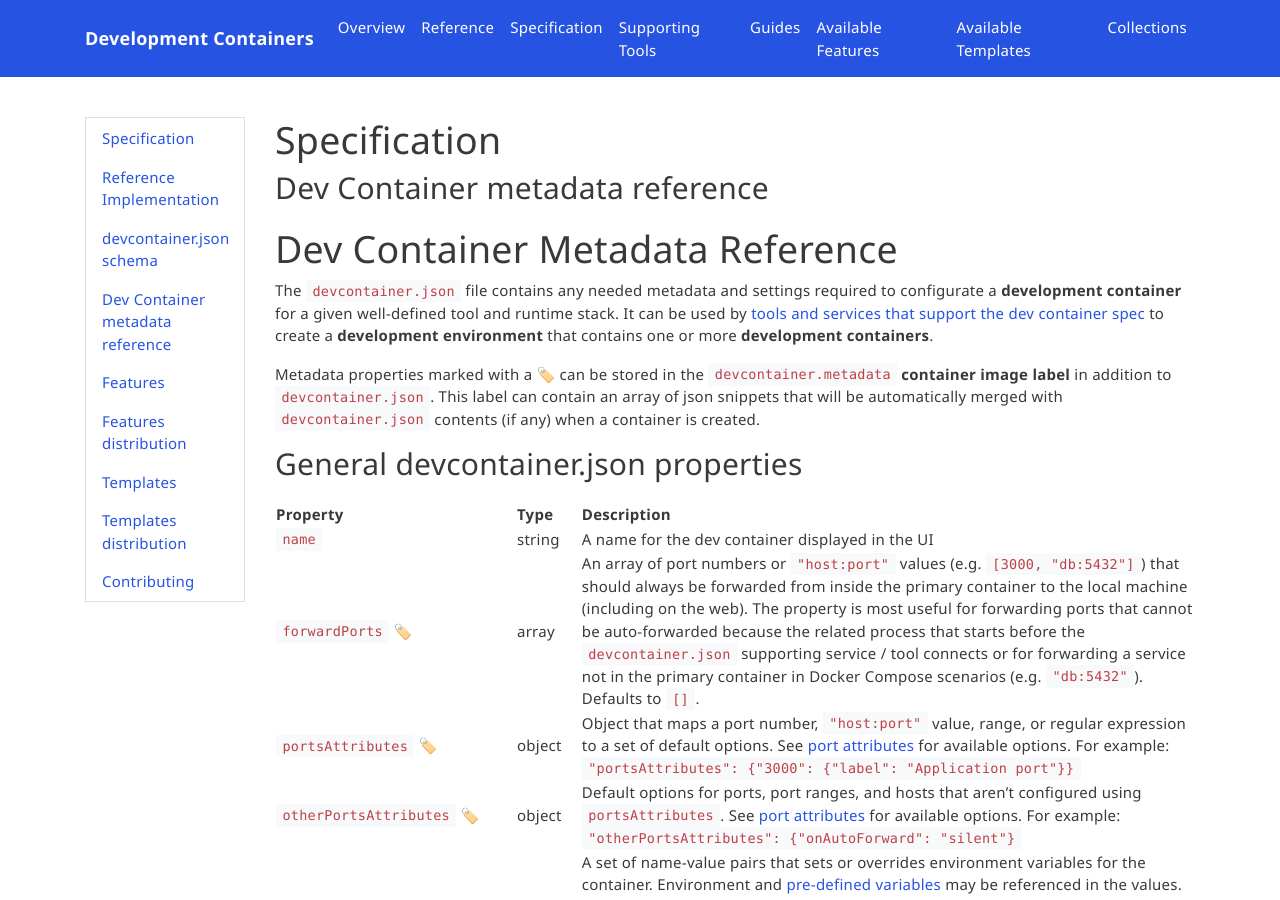
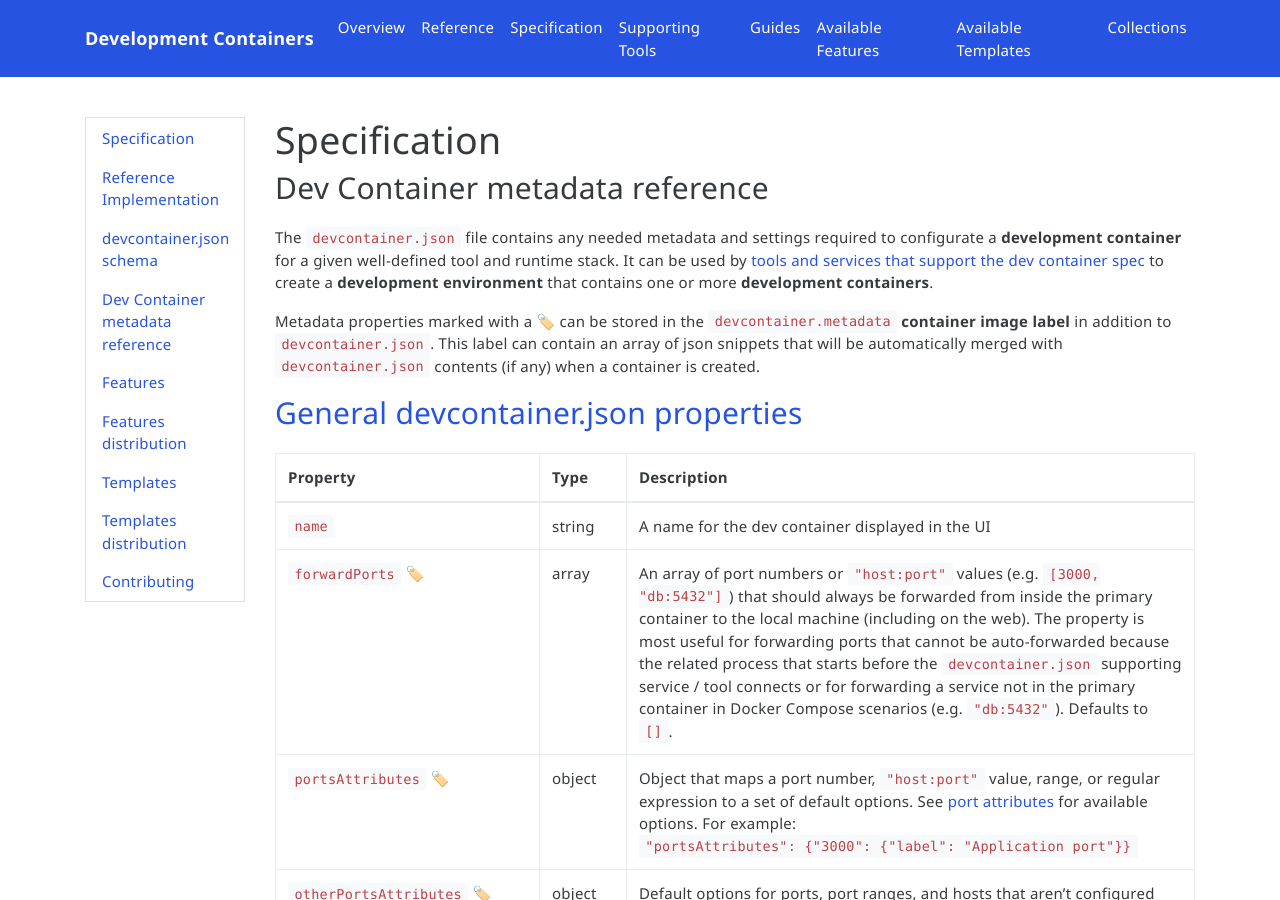
Before and after one commit to devcontainers/devcontainers.github.io, a Jekyll site: the page built from _implementors/json_reference.md, in a window 1280 px wide and 900 px high. Built offline with Jekyll 4.4.1, drawn with Linux system fonts in a browser that asks for light colours; nearby versions of some CDN libraries; comment, search, counter and statistics services are not loaded.

Commit message:
Maintained HTML tags as-is in file.

````diff
--- a/_implementors/json_reference.md
+++ b/_implementors/json_reference.md
@@ -6,16 +6,14 @@
 index: 4
 ---
 
-# Dev Container Metadata Reference
-
 The `devcontainer.json` file contains any needed metadata and settings required to configurate a **development container** for a given well-defined tool and runtime stack. It can be used by [tools and services that support the dev container spec](supporting-tools.md) to create a **development environment** that contains one or more **development containers**.
 
 Metadata properties marked with a 🏷️ can be stored in the `devcontainer.metadata` **container image label** in addition to `devcontainer.json`. This label can contain an array of json snippets that will be automatically merged with `devcontainer.json` contents (if any) when a container is created.
 
-## General devcontainer.json properties
+## <a href="#general-properties" name="general-properties" class="anchor"> General devcontainer.json properties </a>
 
 | Property | Type | Description |
-|----------|------|-------------|
+|:----------|:------|:-------------|
 | `name` | string | A name for the dev container displayed in the UI |
 | `forwardPorts` 🏷️ | array | An array of port numbers or `"host:port"` values  (e.g. `[3000, "db:5432"]`) that should always be forwarded from inside the primary container to the local machine (including on the web). The property is most useful for forwarding ports that cannot be auto-forwarded because the related process that starts before the `devcontainer.json` supporting service / tool connects or for forwarding a service not in the primary container in Docker Compose scenarios (e.g. `"db:5432"`). Defaults to `[]`. |
 | `portsAttributes` 🏷️ | object | Object that maps a port number, `"host:port"` value, range, or regular expression to a set of default options. See [port attributes](#port-attributes) for available options. For example: <br />`"portsAttributes": {"3000": {"label": "Application port"}}` |
@@ -36,15 +34,16 @@
 | `features` | object | An object of [Dev Container Feature IDs](https://containers.dev/features) and related options to be added into your primary container. The specific options that are available varies by feature, so see its documentation for additional details. For example: <br />`"features": { "ghcr.io/devcontainers/features/github-cli": {} }` |
 | `overrideFeatureInstallOrder` | array | By default, Features will attempt to automatically set the order they are installed based on a `installsAfter` property within each of them. This property allows you to override the Feature install order when needed. For example: <br />`"overrideFeatureInstallОrder": [ "ghcr.io/devcontainers/features/common-utils", "ghcr.io/devcontainers/features/github-cli" ]` |
 | `customizations` 🏷️| object | Product specific properties, defined in [supporting tools](supporting-tools.md) |
+{: .table .table-bordered .table-responsive}
 
-## Scenario specific properties
+## <a href="#scenario-specific" name="scenario-specific" class="anchor"> Scenario specific properties </a>
 
 The focus of `devcontainer.json` is to describe how to enrich a container for the purposes of development rather than acting as a multi-container orchestrator format. Instead, container orchestrator formats can be referenced when needed to manage multiple containers and their lifecycles. Today, `devcontainer.json` includes scenario specific properties for working without a container orchestrator (by directly referencing an image or Dockerfile) and for using Docker Compose as a simple multi-container orchestrator.
 
-### Image or Dockerfile specific properties
+### <a href="#image-specific" name="image-specific" class="anchor"> Image or Dockerfile specific properties </a>
 
 | Property | Type | Description |
-|----------|------|-------------|
+|:----------|:------|:-------------|
 | `image` | string | **Required** when using an image. The name of an image in a container registry ([DockerHub](https://hub.docker.com), [GitHub Container Registry](https://docs.github.com/packages/guides/about-github-container-registry), [Azure Container Registry](https://azure.microsoft.com/services/container-registry/)) that `devcontainer.json` supporting services / tools should use to create the dev container. |
 | `build.dockerfile` | string |**Required** when using a Dockerfile. The location of a [Dockerfile](https://docs.docker.com/engine/reference/builder/) that defines the contents of the container. The path is relative to the `devcontainer.json` file. |
 | `build.context` | string | Path that the Docker build should be run from relative to `devcontainer.json`. For example, a value of `".."` would allow you to reference content in sibling directories. Defaults to `"."`. |
@@ -56,26 +55,28 @@
 | `workspaceMount` | string | Requires `workspaceFolder` be set as well. Overrides the default local mount point for the workspace when the container is created. Supports the same values as the [Docker CLI `--mount` flag](https://docs.docker.com/engine/reference/commandline/run/#add-bind-mounts-or-volumes-using-the---mount-flag). Environment and [pre-defined variables](#variables-in-devcontainerjson) may be referenced in the value. For example: <br />`"workspaceMount": "source=${localWorkspaceFolder}/sub-folder,target=/workspace,type=bind,consistency=cached", "workspaceFolder": "/workspace"` |
 | `workspaceFolder` | string | Requires `workspaceMount` be set. Sets the default path that `devcontainer.json` supporting services / tools should open when connecting to the container. Defaults to the automatic source code mount location. |
 | `runArgs` | array | An array of [Docker CLI arguments](https://docs.docker.com/engine/reference/commandline/run/) that should be used when running the container. Defaults to `[]`. For example, this allows ptrace based debuggers like C++ to work in the container:<br /> `"runArgs": [ "--cap-add=SYS_PTRACE", "--security-opt", "seccomp=unconfined" ]` . |
+{: .table .table-bordered .table-responsive}
 
-### Docker Compose specific properties
+### <a href="#compose-specific" name="compose-specific" class="anchor"> Docker Compose specific properties </a>
 
 | Property | Type | Description |
-|----------|------|-------------|
+|:----------|:------|:-------------|
 | `dockerComposeFile` | string,<br>array | **Required** when [using Docker Compose](https://docs.docker.com/compose/). Path or an ordered list of paths to Docker Compose files relative to the `devcontainer.json` file. Using an array is useful [when extending your Docker Compose configuration](https://docs.docker.com/compose/extends/#multiple-compose-files). The order of the array matters since the contents of later files can override values set in previous ones.<br>The default `.env` file is picked up from the root of the project, but you can use `env_file` in your Docker Compose file to specify an alternate location.<br>Note that the array syntax will execute the command without a shell. You can [learn more](#formatting-string-vs-array-properties) about formatting string vs array properties. |
 | `service` | string | **Required** when [using Docker Compose](https://docs.docker.com/compose/). The name of the service `devcontainer.json` supporting services / tools should connect to once running.  |
 | `runServices` | array | An array of services in your Docker Compose configuration that should be started by `devcontainer.json` supporting services / tools. These will also be stopped when you disconnect unless `"shutdownAction"` is `"none"`. Defaults to all services. |
 | `workspaceFolder` | string | Sets the default path that `devcontainer.json` supporting services / tools should open when connecting to the container (which is often the path to a volume mount where the source code can be found in the container). Defaults to `"/"`. |
+{: .table .table-bordered .table-responsive}
 
-## Tool-specific properties
+## <a href="#tool-specific" name="tool-specific" class="anchor"> Tool-specific properties </a>
 
 While most properties apply to any `devcontainer.json` supporting tool or service, a few are specific to certain tools. You may explore this in the [supporting tools and services document](supporting-tools.md).
 
-## Lifecycle scripts
+## <a href="#lifecycle-scripts" name="lifecycle-scripts" class="anchor"> Lifecycle scripts </a>
 
 When creating or working with a dev container, you may need different commands to be run at different points in the container's lifecycle. The table below lists a set of command properties you can use to update what the container's contents in the order in which they are run (for example, `onCreateCommand` will run after `initializeCommand`). Each command property is an string or list of command arguments that should execute from the `workspaceFolder`.
 
 | Property | Type | Description |
-|----------|------|-------------|
+|:----------|:------|:-------------|
 | `initializeCommand` | string,<br>array,<br>object | A command string or list of command arguments to run on the **host machine** before the container is created.<br /><br /> ⚠️ The command is run wherever the source code is located on the host. For cloud services, this is in the cloud.<br>Note that the array syntax will execute the command without a shell. You can [learn more](#formatting-string-vs-array-properties) about formatting string vs array vs object properties. |
 | `onCreateCommand` 🏷️ | string,<br>array,<br>object | This command is the first of three (along with `updateContentCommand` and `postCreateCommand`) that finalizes container setup when a dev container is created. It and subsequent commands execute **inside** the container immediately after it has started for the first time.<br /><br> Cloud services can use this command when caching or prebuilding a container. This means that it will not typically have access to user-scoped assets or secrets.<br>Note that the array syntax will execute the command without a shell. You can [learn more](#formatting-string-vs-array-properties) about formatting string vs array vs object properties. |
 | `updateContentCommand` 🏷️ | string,<br>array,<br>object  | This command is the second of three that finalizes container setup when a dev container is created. It executes inside the container after `onCreateCommand` whenever new content is available in the source tree during the creation process.<br><br />It will execute at least once, but cloud services will also periodically execute the command to refresh cached or prebuilt containers. Like cloud services using `onCreateCommand`, it can only take advantage of repository and org scoped secrets or permissions.<br>Note that the array syntax will execute the command without a shell. You can [learn more](#formatting-string-vs-array-properties) about formatting string vs array vs object properties. |
@@ -83,41 +84,45 @@
 | `postStartCommand` 🏷️ | string,<br>array,<br>object | A command to run each time the container is successfully started.<br>Note that the array syntax will execute the command without a shell. You can [learn more](#formatting-string-vs-array-properties) about formatting string vs array vs object properties. |
 | `postAttachCommand` 🏷️ | string,<br>array,<br>object | A command to run each time a tool has successfully attached to the container.<br>Note that the array syntax will execute the command without a shell. You can [learn more](#formatting-string-vs-array-properties) about formatting string vs array vs object properties. |
 | `waitFor` 🏷️ | enum | An enum that specifies the command any tool should wait for before connecting. Defaults to `updateContentCommand`. This allows you to use `onCreateCommand` or `updateContentCommand` for steps that must happen before `devcontainer.json` supporting tools connect while still using `postCreateCommand` for steps that can happen behind the scenes afterwards. |
+{: .table .table-bordered .table-responsive}
 
 For each command property, if the value is a single string, it will be run in `/bin/sh`. Use `&&` in a string to execute multiple commands. For example, `"yarn install"` or `"apt-get update && apt-get install -y curl"`. The array syntax `["yarn", "install"]` will invoke the command (in this case `yarn`) directly without using a shell. Each fires after your source code has been mounted, so you can also run shell scripts from your source tree. For example: `bash scripts/install-dev-tools.sh`
 
 If one of the lifecycle scripts fails, any subsequent scripts will not be executed. For instance, if `postCreateCommand` fails, `postStartCommand` and any following scripts will be skipped.
 
-## Minimum host requirements
+## <a href="#min-host-reqs" name="min-host-reqs" class="anchor"> Minimum host requirements </a>
 
 While `devcontainer.json` does not focus on hardware or VM provisioning, it can be useful to know your container's minimum RAM, CPU, and storage requirements. This is what the `hostRequirements` properties allow you to do. Cloud services can use these properties to automatically default to the best compute option available, while in other cases, you will be presented with a warning if the requirements are not met.
 
 | Property | Type | Description |
-|----------|------|-------------|
+|:----------|:------|:-------------|
 | `hostRequirements.cpus` 🏷️ | integer | Indicates the minimum required number of CPUs / virtual CPUs / cores. For example: `"hostRequirements": {"cpus": 2}` |
 | `hostRequirements.memory` 🏷️ | string |  A string indicating minimum memory requirements with a `tb`, `gb`, `mb`, or `kb` suffix. For example, `"hostRequirements": {"memory": "4gb"}` |
 | `hostRequirements.storage` 🏷️ | string | A string indicating minimum storage requirements with a `tb`, `gb`, `mb`, or `kb` suffix. For example, `"hostRequirements": {"storage": "32gb"}` |
 
-## Port attributes
+ {: .table .table-bordered .table-responsive}
+
+## <a href="#port-attributes" name="port-attributes" class="anchor"> Port attributes </a>
 
 The `portsAttributes` and `otherPortsAttributes` properties allow you to map default port options for one or more manually or automatically forwarded ports. The following is a list of options that can be set in the configuration object assigned to the property.
 
 | Property | Type | Description |
-|----------|------|-------------|
+|:----------|:------|:-------------|
 | `label` 🏷️ | string | Display name for the port in the ports view. Defaults to not set. |
 | `protocol` 🏷️ | enum | Controls protocol handling for forwarded ports. When not set, the port is assumed to be a raw TCP stream which, if forwarded to `localhost`, supports any number of protocols. However, if the port is forwarded to a web URL (e.g. from a cloud service on the web), only HTTP ports in the container are supported. Setting this property to `https` alters handling by ignoring any SSL/TLS certificates present when communicating on the port and using the correct certificate for the forwarded URL instead (e.g `https://*.githubpreview.dev`). If set to `http`, processing is the same as if the protocol is not set. Defaults to not set. |
 | `onAutoForward` 🏷️ | enum | Controls what should happen when a port is auto-forwarded once you've connected to the container. `notify` is the default, and a notification will appear when the port is auto-forwarded. If set to `openBrowser`, the port will be opened in the system's default browser. A value of `openBrowserOnce` will open the browser only once. `openPreview` will open the URL in `devcontainer.json` supporting services' / tools' embedded preview browser. A value of `silent` will forward the port, but take no further action. A value of `ignore` means that this port should not be auto-forwarded at all. |
 | `requireLocalPort` 🏷️ | boolean | Dictates when port forwarding is required to map the port in the container to the same port locally or not. If set to `false`, the `devcontainer.json` supporting services /  tools will attempt to use the specified port forward to `localhost`, and silently map to a different one if it is unavailable. If set to `true`, you will be notified if it is not possible to use the same port. Defaults to `false`. |
 | `elevateIfNeeded` 🏷️ | boolean | Forwarding low ports like 22, 80, or 443 to `localhost` on the same port from `devcontainer.json` supporting services / tools may require elevated permissions on certain operating systems. Setting this property to `true` will automatically try to elevate the `devcontainer.json` supporting tool's permissions in this situation. Defaults to `false`. |
+{: .table .table-bordered .table-responsive}
 
-## Formatting string vs. array properties
+## <a href="#formatting-string-vs-array-properties" name="formatting-string-vs-array-properties" class="anchor"> Formatting string vs. array properties </a>
 
 The format of certain properties will vary depending on the involvement of a shell.
 
 `postCreateCommand`, `postStartCommand`, `postAttachCommand`, and `initializeCommand` all have 3 types:
 * Array: Passed to the OS for execution without going through a shell
 * String: Goes through a shell (it needs to be parsed into command and arguments)
-* Object: All lifecycle scripts have been extended to support `object` types to allow for [parallel execution](../specs/devcontainer-reference.md/#parallel-lifecycle-script-execution)
+* Object: All lifecycle scripts have been extended to support `object` types to allow for [parallel execution](https://containers.dev/implementors/spec/#parallel-exec)
 
 `runArgs` only has the array type. Using `runArgs` via a typical command line, you'll need single quotes if the shell runs into parameters with spaces. However, these single quotes aren't passed on to the executable. Thus, in your `devcontainer.json`, you'd follow the array format and leave out the single quotes:
 
@@ -154,12 +159,12 @@
 }
 ```
 
-## Variables in devcontainer.json
+## <a href="#variables-in-devcontainerjson" name="variables-in-devcontainerjson" class="anchor"> Variables in devcontainer.json </a>
 
 Variables can be referenced in certain string values in `devcontainer.json` in the following format: **${variableName}**. The following is a list of available variables you can use.
 
 | Variable | Properties | Description |
-|----------|---------|----------------------|
+|:----------|:---------|:----------------------|
 | `${localEnv:VARIABLE_NAME}` | Any | Value of an environment variable on the **host machine** (in this case, called `VARIABLE_NAME`). Unset variables are left blank. For example, this would set a variable to your local home folder on Linux / macOS or the user folder on Windows:<br/> `"remoteEnv": { "LOCAL_USER_PATH": "${localEnv:HOME}${localEnv:USERPROFILE}" }` <br /><br /> A default value for when the environment variable is not set can be given with `${localEnv:VARIABLE_NAME:default_value}`. <br /><br /> ⚠️ For a cloud service, the host is in the cloud rather than your local machine.|
 | `${containerEnv:VARIABLE_NAME}` | `remoteEnv` | Value of an existing environment variable inside the container once it is up and running (in this case, called `VARIABLE_NAME`). For example:<br /> `"remoteEnv": { "PATH": "${containerEnv:PATH}:/some/other/path" }` <br /><br /> A default value for when the environment variable is not set can be given with `${containerEnv:VARIABLE_NAME:default_value}`. |
 | `${localWorkspaceFolder}`  | Any | Path of the local folder that was opened in the `devcontainer.json` supporting service / tool (that contains `.devcontainer/devcontainer.json`). |
@@ -168,16 +173,16 @@
 | `${containerWorkspaceFolderBasename}` | Any | Name of the folder where the workspace files can be found in the container. |
 | `${devcontainerId}` | Any | Allow features to refer to an identifier that is unique to the dev container they are installed into and that is stable across rebuilds.<br> The properties supporting it in devcontainer.json are: `name`, `runArgs`, `initializeCommand`, `onCreateCommand`, `updateContentCommand`, `postCreateCommand`, `postStartCommand`, `postAttachCommand`, `workspaceFolder`, `workspaceMount`, `mounts`, `containerEnv`, `remoteEnv`, `containerUser`, `remoteUser`, and `customizations`. |
 
-## Schema
+## <a href="#schema" name="schema" class="anchor"> Schema </a>
 
 You can see the dev container schema [here](https://github.com/devcontainers/spec/blob/main/schemas/devContainer.base.schema.json).
 
 
-## Publishing vs forwarding ports
+## <a href="#publishing-vs-forwarding-ports" name="publishing-vs-forwarding-ports" class="anchor"> Publishing vs forwarding ports </a>
 
 Docker has the concept of "publishing" ports when the container is created. Published ports behave very much like ports you make available to your local network. If your application only accepts calls from `localhost`, it will reject connections from published ports just as your local machine would for network calls. Forwarded ports, on the other hand, actually look like `localhost` to the application.
 
-## remoteUser
+## <a href="#remoteUser" name="remoteUser" class="anchor"> remoteUser </a>
 
 A dev container configuration will inherit the `remoteUser` property from the base image it uses.
 
````
